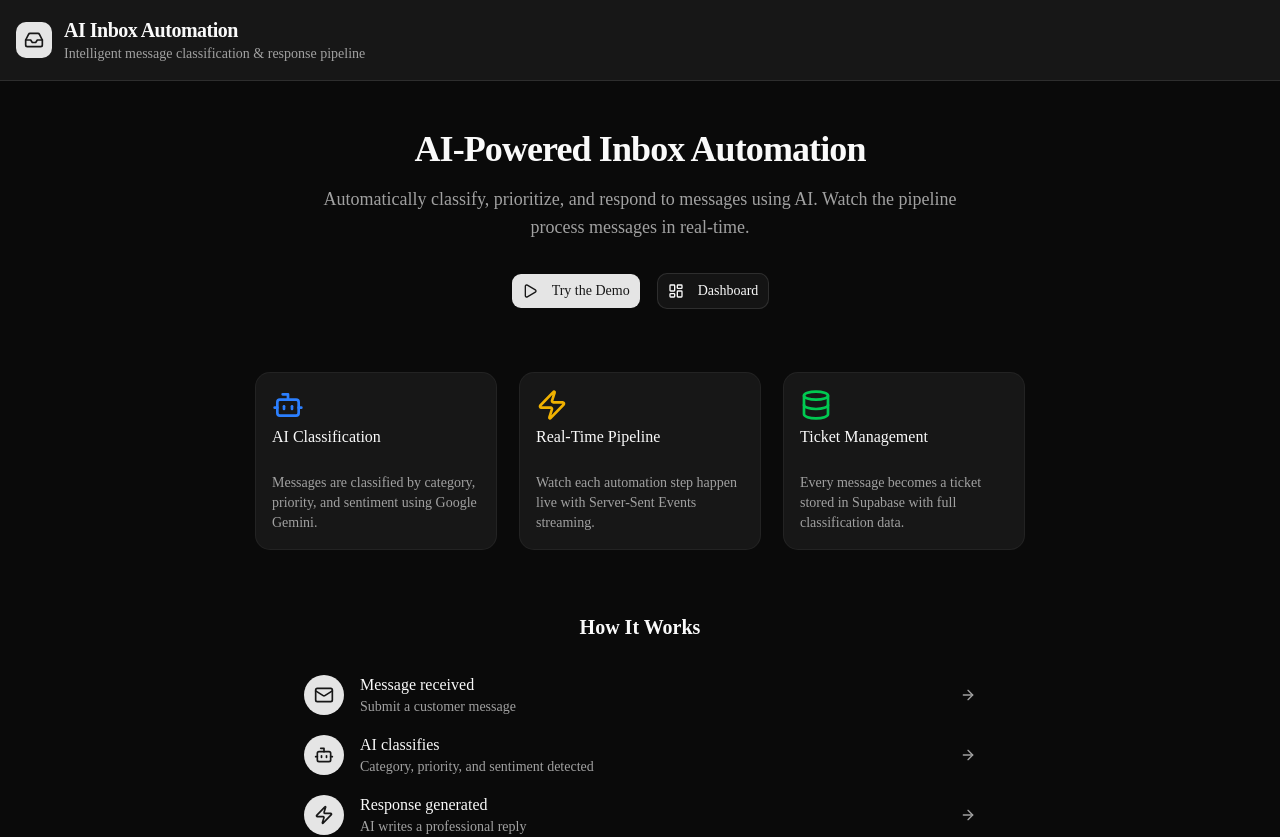
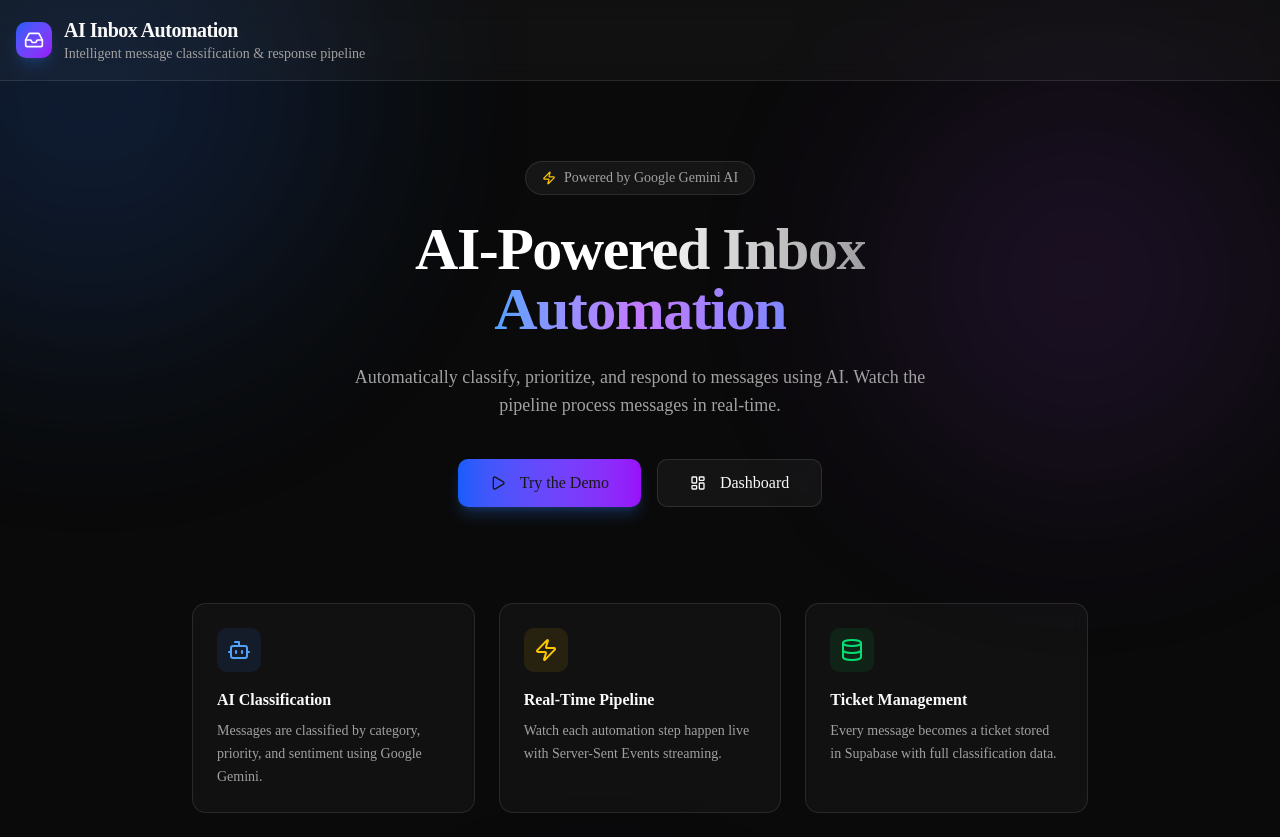
Before and after one commit to Konsing/Inbox-Automation-System, a Next.js app: page / in a window 1280 px wide. Shown: the top 837 px of the page. Built offline with nearby package versions, Linux system fonts and the light colour scheme.

Commit message:
Redesign UI with aurora background, glassmorphism cards, and gradient accents

```diff
--- a/src/app/page.tsx
+++ b/src/app/page.tsx
@@ -1,32 +1,58 @@
 import { Header } from "@/components/header";
-import { Card, CardContent, CardHeader, CardTitle } from "@/components/ui/card";
 import { Button } from "@/components/ui/button";
 import { Mail, Play, ArrowRight, Bot, Zap, Database, LayoutDashboard } from "lucide-react";
 import Link from "next/link";
 
 export default function Home() {
   return (
-    <div className="min-h-screen bg-background">
+    <div className="min-h-screen bg-background relative overflow-hidden">
+      {/* Animated gradient blobs */}
+      <div className="pointer-events-none absolute inset-0">
+        <div className="absolute -top-40 -left-40 h-[500px] w-[500px] rounded-full bg-blue-500/20 blur-[120px] animate-pulse" />
+        <div className="absolute top-20 right-0 h-[400px] w-[400px] rounded-full bg-purple-500/15 blur-[120px] animate-pulse [animation-delay:2s]" />
+        <div className="absolute bottom-0 left-1/3 h-[350px] w-[350px] rounded-full bg-indigo-500/15 blur-[120px] animate-pulse [animation-delay:4s]" />
+      </div>
+
+      {/* Subtle grid overlay */}
+      <div
+        className="pointer-events-none absolute inset-0 opacity-[0.03]"
+        style={{
+          backgroundImage: `linear-gradient(rgba(255,255,255,0.1) 1px, transparent 1px), linear-gradient(90deg, rgba(255,255,255,0.1) 1px, transparent 1px)`,
+          backgroundSize: "60px 60px",
+        }}
+      />
+
+      <div className="relative z-10">
         <Header />
-      <main className="container mx-auto px-4 py-12">
+        <main className="container mx-auto px-4 py-20">
           {/* Hero */}
-        <div className="mx-auto max-w-2xl text-center">
-          <h2 className="text-3xl font-bold tracking-tight sm:text-4xl">
-            AI-Powered Inbox Automation
+          <div className="mx-auto max-w-3xl text-center">
+            <div className="mb-6 inline-flex items-center gap-2 rounded-full border border-white/10 bg-white/5 px-4 py-1.5 text-sm text-muted-foreground backdrop-blur-sm">
+              <Zap className="h-3.5 w-3.5 text-yellow-400" />
+              Powered by Google Gemini AI
+            </div>
+            <h2 className="text-4xl font-bold tracking-tight sm:text-5xl md:text-6xl">
+              <span className="bg-gradient-to-r from-white via-white to-white/60 bg-clip-text text-transparent">
+                AI-Powered Inbox
+              </span>
+              <br />
+              <span className="bg-gradient-to-r from-blue-400 via-purple-400 to-indigo-400 bg-clip-text text-transparent">
+                Automation
+              </span>
             </h2>
-          <p className="mt-4 text-lg text-muted-foreground">
+            <p className="mx-auto mt-6 max-w-xl text-lg text-muted-foreground">
               Automatically classify, prioritize, and respond to messages using AI.
               Watch the pipeline process messages in real-time.
             </p>
-          <div className="mt-8 flex justify-center gap-4">
+            <div className="mt-10 flex justify-center gap-4">
               <Link href="/demo">
-              <Button size="lg">
+                <Button size="lg" className="h-12 px-8 text-base bg-gradient-to-r from-blue-600 to-purple-600 hover:from-blue-500 hover:to-purple-500 border-0 shadow-lg shadow-blue-500/25">
                   <Play className="mr-2 h-4 w-4" />
                   Try the Demo
                 </Button>
               </Link>
               <Link href="/dashboard">
-              <Button variant="outline" size="lg">
+                <Button variant="outline" size="lg" className="h-12 px-8 text-base border-white/10 bg-white/5 backdrop-blur-sm hover:bg-white/10">
                   <LayoutDashboard className="mr-2 h-4 w-4" />
                   Dashboard
                 </Button>
@@ -35,66 +61,76 @@ export default function Home() {
           </div>
 
           {/* Feature Cards */}
-        <div className="mx-auto mt-16 grid max-w-3xl gap-6 sm:grid-cols-3">
-          <Card>
-            <CardHeader className="pb-2">
-              <Bot className="h-8 w-8 text-blue-500" />
-              <CardTitle className="text-base">AI Classification</CardTitle>
-            </CardHeader>
-            <CardContent>
-              <p className="text-sm text-muted-foreground">
-                Messages are classified by category, priority, and sentiment using Google Gemini.
+          <div className="mx-auto mt-24 grid max-w-4xl gap-6 sm:grid-cols-3">
+            {[
+              {
+                icon: Bot,
+                title: "AI Classification",
+                desc: "Messages are classified by category, priority, and sentiment using Google Gemini.",
+                color: "blue",
+              },
+              {
+                icon: Zap,
+                title: "Real-Time Pipeline",
+                desc: "Watch each automation step happen live with Server-Sent Events streaming.",
+                color: "yellow",
+              },
+              {
+                icon: Database,
+                title: "Ticket Management",
+                desc: "Every message becomes a ticket stored in Supabase with full classification data.",
+                color: "green",
+              },
+            ].map((card) => (
+              <div
+                key={card.title}
+                className="group rounded-xl border border-white/10 bg-white/[0.03] p-6 backdrop-blur-sm transition-all hover:bg-white/[0.06] hover:border-white/20 hover:shadow-lg hover:shadow-blue-500/5"
+              >
+                <div className={`mb-4 inline-flex rounded-lg p-2.5 ${
+                  card.color === "blue" ? "bg-blue-500/10 text-blue-400" :
+                  card.color === "yellow" ? "bg-yellow-500/10 text-yellow-400" :
+                  "bg-green-500/10 text-green-400"
+                }`}>
+                  <card.icon className="h-6 w-6" />
+                </div>
+                <h3 className="mb-2 font-semibold">{card.title}</h3>
+                <p className="text-sm leading-relaxed text-muted-foreground">
+                  {card.desc}
                 </p>
-            </CardContent>
-          </Card>
-          <Card>
-            <CardHeader className="pb-2">
-              <Zap className="h-8 w-8 text-yellow-500" />
-              <CardTitle className="text-base">Real-Time Pipeline</CardTitle>
-            </CardHeader>
-            <CardContent>
-              <p className="text-sm text-muted-foreground">
-                Watch each automation step happen live with Server-Sent Events streaming.
-              </p>
-            </CardContent>
-          </Card>
-          <Card>
-            <CardHeader className="pb-2">
-              <Database className="h-8 w-8 text-green-500" />
-              <CardTitle className="text-base">Ticket Management</CardTitle>
-            </CardHeader>
-            <CardContent>
-              <p className="text-sm text-muted-foreground">
-                Every message becomes a ticket stored in Supabase with full classification data.
-              </p>
-            </CardContent>
-          </Card>
+              </div>
+            ))}
           </div>
 
           {/* How It Works */}
-        <div className="mx-auto mt-16 max-w-2xl">
+          <div className="mx-auto mt-24 max-w-2xl">
             <h3 className="text-center text-xl font-semibold">How It Works</h3>
-          <div className="mt-8 space-y-4">
+            <div className="mt-10 space-y-6">
               {[
-              { icon: Mail, label: "Message received", desc: "Submit a customer message" },
-              { icon: Bot, label: "AI classifies", desc: "Category, priority, and sentiment detected" },
-              { icon: Zap, label: "Response generated", desc: "AI writes a professional reply" },
-              { icon: Database, label: "Ticket stored", desc: "Everything saved to the database" },
+                { icon: Mail, label: "Message received", desc: "Submit a customer message", color: "from-blue-500 to-blue-600" },
+                { icon: Bot, label: "AI classifies", desc: "Category, priority, and sentiment detected", color: "from-purple-500 to-purple-600" },
+                { icon: Zap, label: "Response generated", desc: "AI writes a professional reply", color: "from-indigo-500 to-indigo-600" },
+                { icon: Database, label: "Ticket stored", desc: "Everything saved to the database", color: "from-green-500 to-green-600" },
               ].map((step, i) => (
                 <div key={i} className="flex items-center gap-4">
-                <div className="flex h-10 w-10 shrink-0 items-center justify-center rounded-full bg-primary text-primary-foreground">
-                  <step.icon className="h-5 w-5" />
+                  <div className="relative">
+                    <div className={`flex h-12 w-12 shrink-0 items-center justify-center rounded-xl bg-gradient-to-br ${step.color} shadow-lg`}>
+                      <step.icon className="h-5 w-5 text-white" />
+                    </div>
+                    {i < 3 && (
+                      <div className="absolute left-1/2 top-full h-6 w-px -translate-x-1/2 bg-gradient-to-b from-white/20 to-transparent" />
+                    )}
                   </div>
                   <div className="flex-1">
                     <p className="font-medium">{step.label}</p>
                     <p className="text-sm text-muted-foreground">{step.desc}</p>
                   </div>
-                {i < 3 && <ArrowRight className="h-4 w-4 text-muted-foreground" />}
+                  {i < 3 && <ArrowRight className="h-4 w-4 text-muted-foreground/50" />}
                 </div>
               ))}
             </div>
           </div>
         </main>
       </div>
+    </div>
   );
 }
--- a/src/components/header.tsx
+++ b/src/components/header.tsx
@@ -3,11 +3,11 @@ import { Inbox } from "lucide-react";
 
 export function Header() {
   return (
-    <header className="border-b bg-card">
+    <header className="border-b border-white/10 bg-white/[0.03] backdrop-blur-md">
       <div className="container mx-auto flex items-center gap-3 px-4 py-4">
         <Link href="/" className="flex items-center gap-3 hover:opacity-80 transition-opacity">
-          <div className="flex items-center justify-center rounded-lg bg-primary p-2">
-            <Inbox className="h-5 w-5 text-primary-foreground" />
+          <div className="flex items-center justify-center rounded-lg bg-gradient-to-br from-blue-600 to-purple-600 p-2 shadow-lg shadow-blue-500/20">
+            <Inbox className="h-5 w-5 text-white" />
           </div>
           <div>
             <h1 className="text-xl font-semibold tracking-tight">
--- a/src/components/ui/card.tsx
+++ b/src/components/ui/card.tsx
@@ -12,7 +12,7 @@ function Card({
       data-slot="card"
       data-size={size}
       className={cn(
-        "group/card flex flex-col gap-4 overflow-hidden rounded-xl bg-card py-4 text-sm text-card-foreground ring-1 ring-foreground/10 has-data-[slot=card-footer]:pb-0 has-[>img:first-child]:pt-0 data-[size=sm]:gap-3 data-[size=sm]:py-3 data-[size=sm]:has-data-[slot=card-footer]:pb-0 *:[img:first-child]:rounded-t-xl *:[img:last-child]:rounded-b-xl",
+        "group/card flex flex-col gap-4 overflow-hidden rounded-xl border border-white/10 bg-white/[0.03] backdrop-blur-sm py-4 text-sm text-card-foreground has-data-[slot=card-footer]:pb-0 has-[>img:first-child]:pt-0 data-[size=sm]:gap-3 data-[size=sm]:py-3 data-[size=sm]:has-data-[slot=card-footer]:pb-0 *:[img:first-child]:rounded-t-xl *:[img:last-child]:rounded-b-xl",
         className
       )}
       {...props}
```
Also changed, not shown: src/app/dashboard/page.tsx (+17 -1 lines), src/app/demo/page.tsx (+20 -4 lines), src/components/password-gate.tsx (+20 -6 lines). Lines whose indentation alone changed are shown as unchanged.
